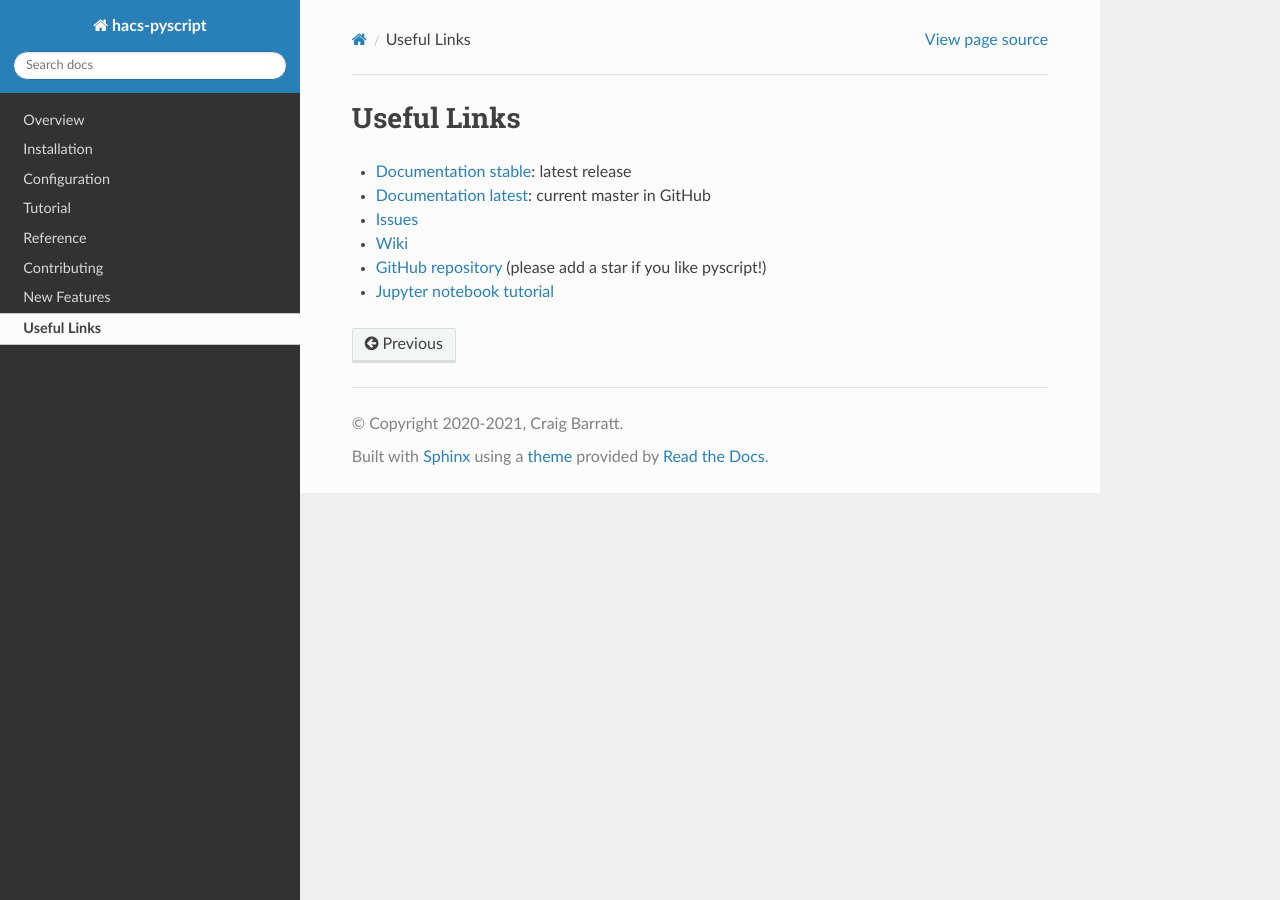
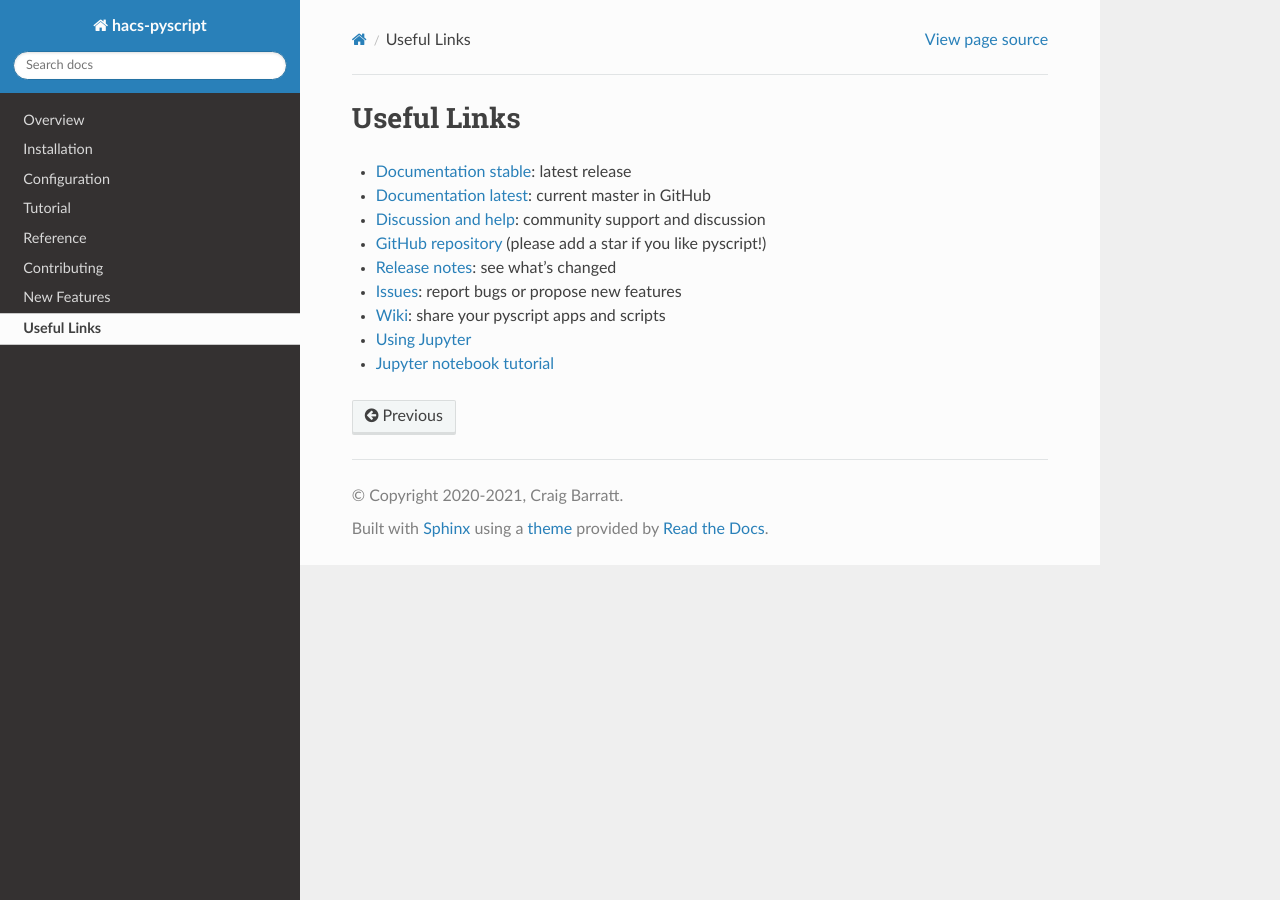
Before and after one commit to custom-components/pyscript, a Sphinx documentation site: the page built from docs/useful_links.rst, in a window 1280 px wide. Built offline with Sphinx 7.4.7 and the Read the Docs theme 2.0.0, drawn with Linux system fonts in a browser that asks for light colours.

Commit message:
added links to github discussions; see #167

```diff
--- a/docs/contributing.rst
+++ b/docs/contributing.rst
@@ -7,3 +7,7 @@ tutorials. It would be fun to hear about unique and clever applications
 you develop. Please see this
 `README <https://github.com/custom-components/pyscript/tree/master/tests>`__
 for setting up a development environment and running tests.
+
+Even if you aren't a developer, please participate in our
+`discussions community <https://github.com/custom-components/pyscript/discussions>`__.
+Helping other users is another great way to contribute to pyscript!
--- a/docs/useful_links.rst
+++ b/docs/useful_links.rst
@@ -3,8 +3,10 @@ Useful Links
 
 -  `Documentation stable <https://hacs-pyscript.readthedocs.io/en/stable>`__: latest release
 -  `Documentation latest <https://hacs-pyscript.readthedocs.io/en/latest>`__: current master in GitHub
--  `Issues <https://github.com/custom-components/pyscript/issues>`__
--  `Wiki <https://github.com/custom-components/pyscript/wiki>`__
+-  `Discussion and help <https://github.com/custom-components/pyscript/discussions>`__: community support and discussion
 -  `GitHub repository <https://github.com/custom-components/pyscript>`__ (please add a star if you like pyscript!)
--  `Jupyter notebook
-   tutorial <https://nbviewer.jupyter.org/github/craigbarratt/hass-pyscript-jupyter/blob/master/pyscript_tutorial.ipynb>`__
+-  `Release notes <https://github.com/custom-components/pyscript/releases>`__: see what's changed
+-  `Issues <https://github.com/custom-components/pyscript/issues>`__: report bugs or propose new features
+-  `Wiki <https://github.com/custom-components/pyscript/wiki>`__: share your pyscript apps and scripts
+-  `Using Jupyter <https://github.com/craigbarratt/hass-pyscript-jupyter>`__
+-  `Jupyter notebook tutorial <https://nbviewer.jupyter.org/github/craigbarratt/hass-pyscript-jupyter/blob/master/pyscript_tutorial.ipynb>`__
```
Also changed, not shown: README.md (+5 -0 lines), info.md (+3 -2 lines).
